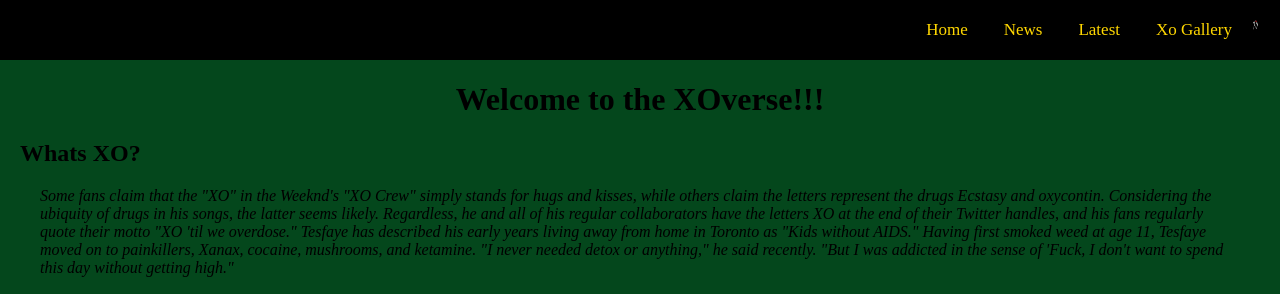
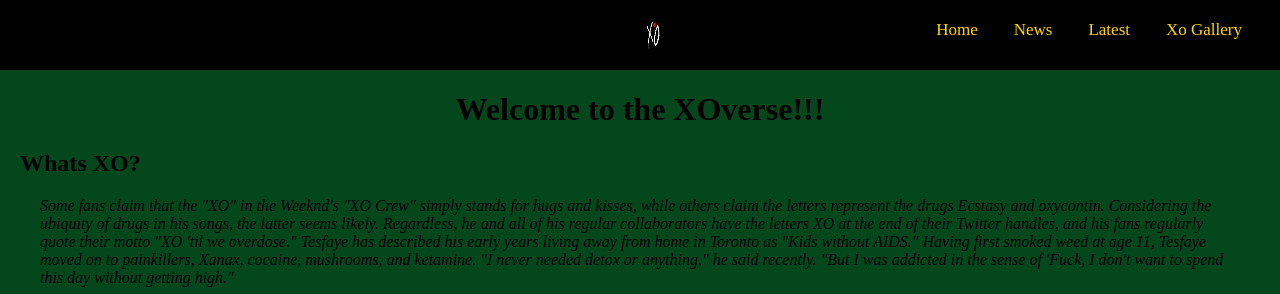
Before and after one commit to Kwasi-Dankwa/celeb-fanpage-cf, a plain HTML site: page index.html in a window 1280 px wide. Shown: the top 294 px of the page. Drawn offline with Linux system fonts and the light colour scheme.

Commit message:
adding logo to homepage

```diff
--- a/index.html
+++ b/index.html
@@ -12,20 +12,18 @@
 
 <body>
     <!--Navbar-->
-        <ul class="topnav">
-            <div class="links">
+    <ul class="topnav">
+        <div class="links">
+            <div class="logo">
+                <img src="./images/xo.jpg" alt="xo image" height="30px" width="40px" />
+            </div>
             <li><a class="active" href="index.html">Home</a></li>
             <li><a href="./pages/form.html">News</a></li>
             <li><a href="./pages/latest.html">Latest</a></li>
             <li><a href="./pages/gallery.html">Xo Gallery</a></li>
-            <div>
-            <div class="topimage">
-                <img src="./images/xo.jpg" alt="xo image" height="10px" width="10px"/>
-            </div>
+        <div>
 
-        </ul>
-
-
+    </ul>
 
     <header>
         <h1>Welcome to the XOverse!!!</h1>
@@ -33,18 +31,32 @@
 
     <section class="mission">
         <h2>Whats XO?</h2>
-        <p> Some fans claim that the "XO" in the Weeknd's "XO Crew" simply stands for hugs and kisses, while others claim the letters represent the drugs Ecstasy and oxycontin. Considering the ubiquity of drugs in his songs, the latter seems likely. Regardless, he and all of his regular collaborators have the letters XO at the end of their Twitter handles, and his fans regularly quote their motto "XO 'til we overdose." Tesfaye has described his early years living away from home in Toronto as "Kids without AIDS." Having first smoked weed at age 11, Tesfaye moved on to painkillers, Xanax, cocaine, mushrooms, and ketamine. "I never needed detox or anything," he said recently. "But I was addicted in the sense of 'Fuck, I don't want to spend this day without getting high."</p>
+        <p> Some fans claim that the "XO" in the Weeknd's "XO Crew" simply stands for hugs and kisses, while others
+            claim the letters represent the drugs Ecstasy and oxycontin. Considering the ubiquity of drugs in his songs,
+            the latter seems likely. Regardless, he and all of his regular collaborators have the letters XO at the end
+            of their Twitter handles, and his fans regularly quote their motto "XO 'til we overdose." Tesfaye has
+            described his early years living away from home in Toronto as "Kids without AIDS." Having first smoked weed
+            at age 11, Tesfaye moved on to painkillers, Xanax, cocaine, mushrooms, and ketamine. "I never needed detox
+            or anything," he said recently. "But I was addicted in the sense of 'Fuck, I don't want to spend this day
+            without getting high."</p>
     </section>
 
     <section>
         <h2 class="album">Latest Album: Dawn FM</h2>
         <img src="./images/dawnfm.jpg" width="250px" height="250px" alt="dawnfm" />
-        <p>Starboy is starting off the year with a new universe. The Weeknd, also known as Abel Tesfaye, has announced a new album called Dawn FM, that it’s coming Jan. 7, and that it’s packed with an unusual cast of collaborators. There are a wide variety of musical styles: Quincy Jones, Lil Wayne, Oneohtrix Point Never, and Tyler, The Creator. And there’s also Jim Carrey.</p>
+        <p>Starboy is starting off the year with a new universe. The Weeknd, also known as Abel Tesfaye, has announced a
+            new album called Dawn FM, that it’s coming Jan. 7, and that it’s packed with an unusual cast of
+            collaborators. There are a wide variety of musical styles: Quincy Jones, Lil Wayne, Oneohtrix Point Never,
+            and Tyler, The Creator. And there’s also Jim Carrey.</p>
     </section>
 
     <section>
         <h2 class="mission">FunFact: He lives in a haunted house</h2>
-        <p>After the somewhat disappointing release of his major-label debut, Kissland, Tesfaye was looking for a change of scenery and found it in L.A. Unfortunately, he insists the house he rents in the Hollywood Hills is haunted: "I've had sleep paralysis. I hear voices sometimes. I heard the Hills are over Indian burial ground. But maybe it's just the wind." Either way, when Tesfaye is in his current hometown these days, he checks into a hotel rather than take his chances with the ghosts.</p>
+        <p>After the somewhat disappointing release of his major-label debut, Kissland, Tesfaye was looking for a change
+            of scenery and found it in L.A. Unfortunately, he insists the house he rents in the Hollywood Hills is
+            haunted: "I've had sleep paralysis. I hear voices sometimes. I heard the Hills are over Indian burial
+            ground. But maybe it's just the wind." Either way, when Tesfaye is in his current hometown these days, he
+            checks into a hotel rather than take his chances with the ghosts.</p>
     </section>
 
 </body>
--- a/style.css
+++ b/style.css
@@ -56,7 +56,9 @@ a {
     text-align: center;
 }
 
-.topimage{}
+.logo{
+    margin-right: 250px
+}
 
 
 /* Center Image */
```
